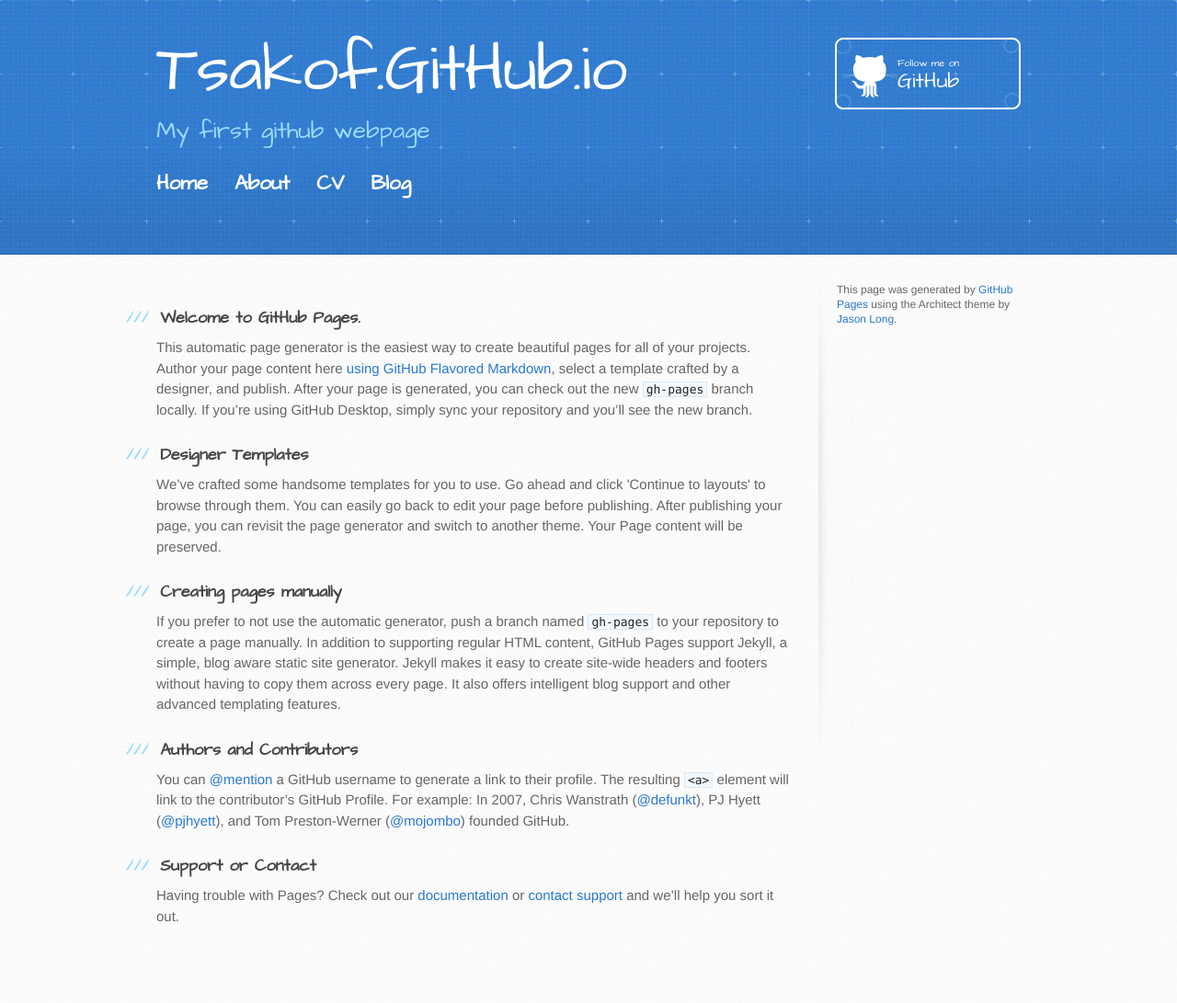
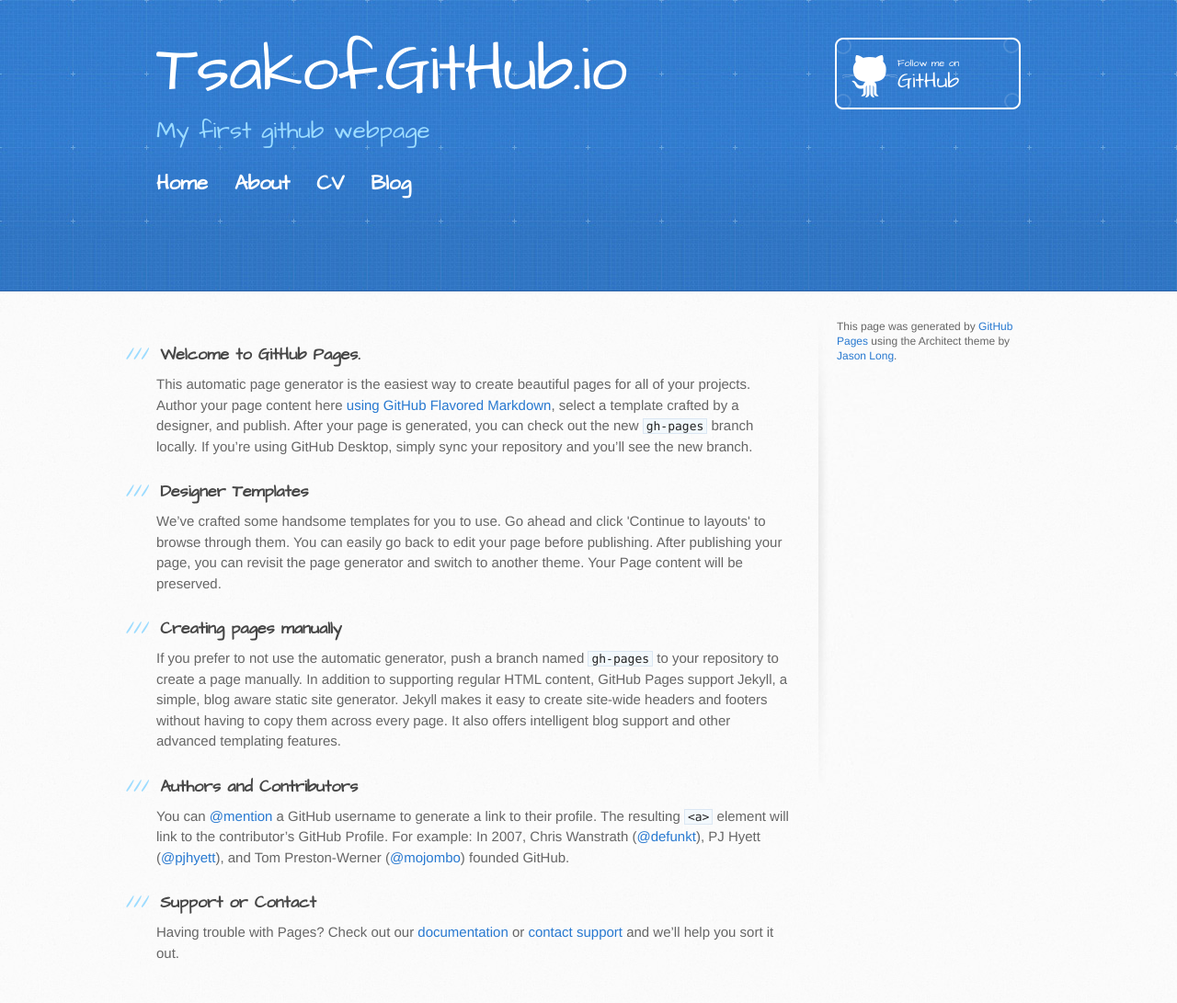
Before and after one commit to tsakof/tsakof.github.io, a Jekyll site: the page index.html, which Jekyll copies as it is, in a window 1280 px wide. Shown: the whole page at 92% size. Built offline with Jekyll 4.4.1, drawn with Linux system fonts in a browser that asks for light colours; before the commit the page ends 1051 px from its top, so only the background shows below that.

Commit message:
Update stylesheet.css

```diff
--- a/stylesheets/stylesheet.css
+++ b/stylesheets/stylesheet.css
@@ -448,7 +448,7 @@ a:hover {
 }
 nav a { color: #ffffff;
     text-decoration:none;
-    margin-top: 100;
+    padding-bottom: 40px;
 }
 
 nav ul, footer ul {
@@ -457,13 +457,13 @@ nav ul, footer ul {
     list-style: none;
     font-weight: bold;
     font-size: 1.5em;
-    margin-top: 100;
+    padding-bottom: 40px;
 
 }
 nav ul li, footer ul li {
     display: inline;
     margin-right: 20px;
-    margin-top: 100;
+    padding-bottom: 40px;
     color: #ffffff;
     text-decoration:none;
 }
```
